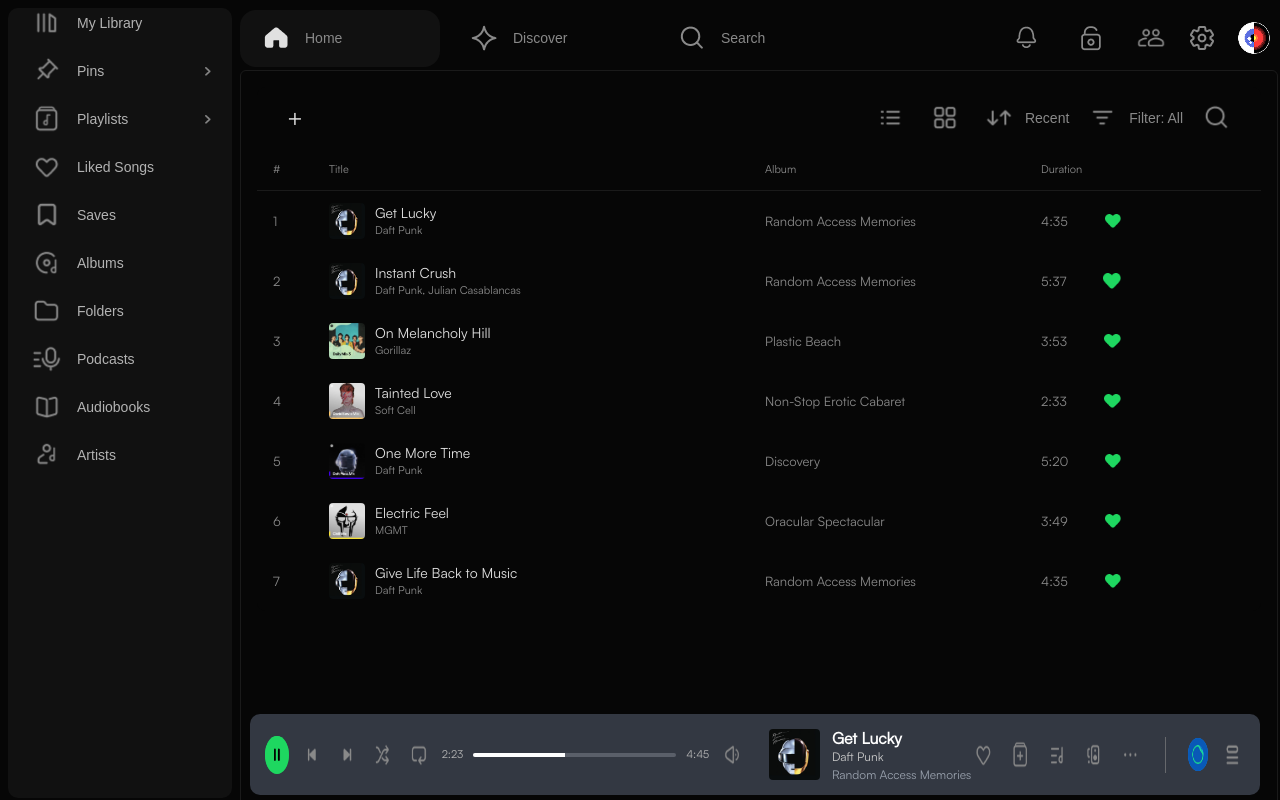
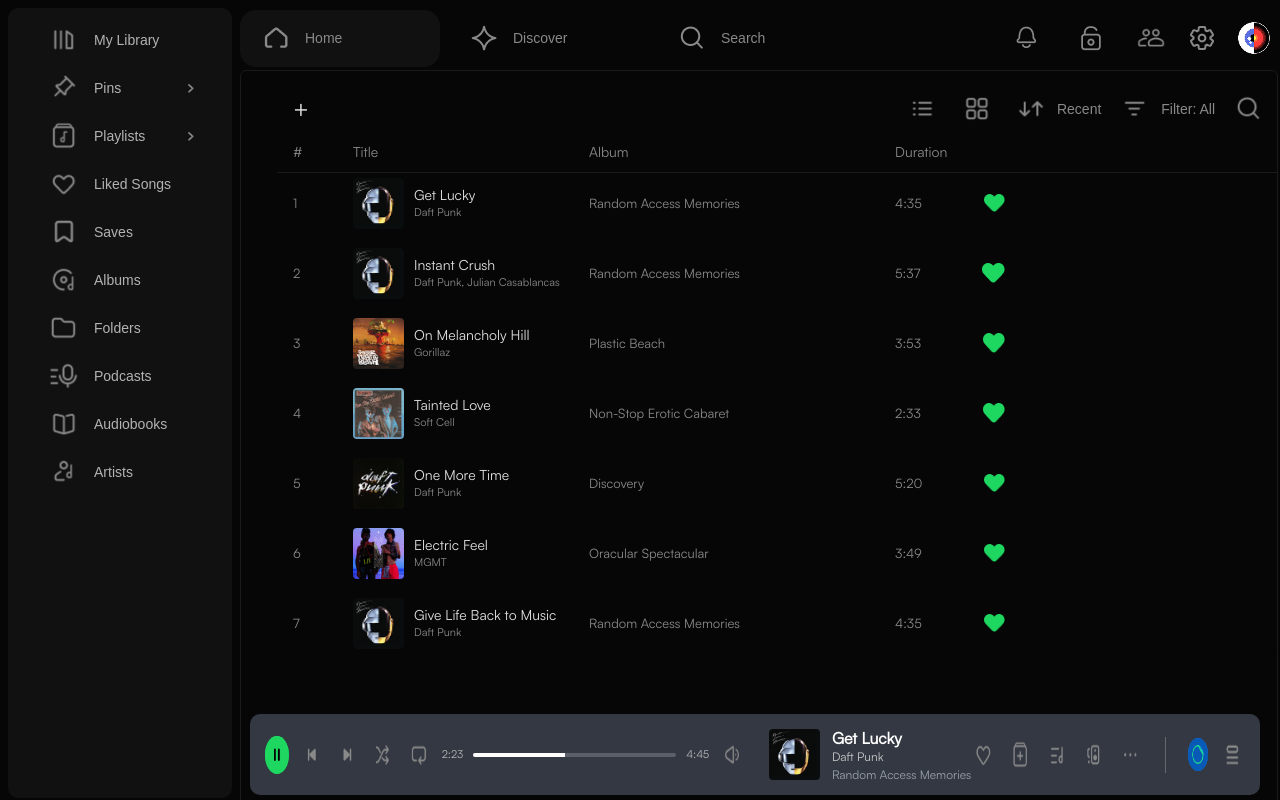
Before and after one commit to Pirvela/10x-Markup-exam---spotify, a plain HTML site: page liked-songs.html in a window 1280 px wide. Drawn offline with Linux system fonts and the light colour scheme.

Commit message:
Fixed liked-songs and sidebar
Fixed liked-songs and sidebar

```diff
--- a/liked-songs.html
+++ b/liked-songs.html
@@ -6,14 +6,14 @@
     <title>Liked Songs</title>
     <link rel="stylesheet" href="./css/main.css" />
   </head>
-  <body class="liked-page">
+  <body class="inner-page">
     <div class="page-wrapper">
       <!-- SIDEBAR -->
       <aside class="sidebar">
         <nav class="sidebar-nav">
           <ul class="sidebar-list">
             <li class="sidebar-item">
-              <a href="#">
+              <a href="library.html">
                 <img
                   class="sidebar-icon"
                   src="./assets/icons/Library.png"
@@ -125,7 +125,7 @@
       <header class="site-header">
         <nav class="header-content">
           <a href="index.html" class="nav-items">
-            <img src="./assets/icons/home.png" alt="Home icon" />
+            <img src="./assets/icons/home-gray.png" alt="Home icon" />
             <span>Home</span>
           </a>
           <a href="#" class="nav-items">
@@ -338,7 +338,7 @@
 
                 <div class="liked-songs__track">
                   <img
-                    src="./assets/images/dailymix3.png"
+                    src="./assets/images/melancholy.png"
                     alt="On Melancholy Hill cover"
                     class="liked-songs__cover"
                   />
@@ -363,7 +363,7 @@
 
                 <div class="liked-songs__track">
                   <img
-                    src="./assets/images/bowievol2.png"
+                    src="./assets/images/taintedlove.png"
                     alt="Tainted Love cover"
                     class="liked-songs__cover"
                   />
@@ -388,7 +388,7 @@
 
                 <div class="liked-songs__track">
                   <img
-                    src="./assets/images/daftp.png"
+                    src="./assets/images/onemore.png"
                     alt="One More Time cover"
                     class="liked-songs__cover"
                   />
@@ -413,7 +413,7 @@
 
                 <div class="liked-songs__track">
                   <img
-                    src="./assets/images/mfdoom.png"
+                    src="./assets/images/electriclove.png"
                     alt="Electric Feel cover"
                     class="liked-songs__cover"
                   />
--- a/scss/layout/_liked-songs.scss
+++ b/scss/layout/_liked-songs.scss
@@ -12,8 +12,9 @@
 
 .liked-songs {
   width: 100%;
-  max-width: 1438px;
-  margin: 0 auto;
+  max-width: 1700px;
+  margin-left: 20px;
+  margin-right: auto;
   background-color: $color-bg-primary;
   border: none;
   border-radius: $radius-md;
@@ -25,8 +26,8 @@
 
   &__topbar {
     @include flex-row(space-between, center);
-    min-height: 62px;
-    padding: 0 24px;
+    min-height: 44px;
+    padding: 0 12px 0 12px;
     border-bottom: none;
   }
 
@@ -47,6 +48,7 @@
     line-height: 1;
     cursor: pointer;
     border-radius: $radius-sm;
+    margin-left: -2px;
 
     &:hover {
       background-color: $color-bg-highlight;
@@ -91,24 +93,27 @@
 
   &__head {
     display: grid;
-    grid-template-columns: 40px 420px 260px 110px 50px;
+    grid-template-columns: 44px 220px 290px 110px;
     align-items: center;
     column-gap: 16px;
     min-height: 42px;
     padding: 0 16px;
     border-bottom: 1px solid $color-border;
     color: $color-text-secondary;
-    font-size: $font-size-xs;
+    font-size: $font-size-base;
     font-weight: $font-weight-medium;
   }
 
   &__body {
-    width: 100%;
+  width: 100%;
+  display: flex;
+  flex-direction: column;
+  gap: 10px;
   }
 
   &__row {
     display: grid;
-    grid-template-columns: 40px 420px 260px 80px 40px;
+    grid-template-columns: 44px 220px 290px 110px;
     align-items: center;
     column-gap: 16px;
     min-height: 60px;
@@ -138,8 +143,8 @@
   }
 
   &__cover {
-    width: 36px;
-    height: 36px;
+    width: 51px;
+    height: 51px;
     object-fit: cover;
     border-radius: $radius-sm;
     flex-shrink: 0;
@@ -192,7 +197,7 @@
     border: 0;
     background: transparent;
     cursor: pointer;
-    margin-left: 25px;
+    margin-left: 50px;
     padding: 0;
     @include flex-row(center, center);
 
@@ -234,9 +239,12 @@
     }
 
     &__row {
-      grid-template-columns: 28px minmax(0, 1fr) 70px 36px;
-      column-gap: $spacing-sm;
-      padding: 0 $spacing-sm;
+    display: grid;
+    grid-template-columns: 44px minmax(260px, 2fr) minmax(180px, 1.4fr) 110px;
+    align-items: center;
+    gap: $spacing-md;
+    min-height: 80px;
+    padding: 32px $spacing-md;
     }
 
     &__album-name {
--- a/scss/layout/_sidebar.scss
+++ b/scss/layout/_sidebar.scss
@@ -13,6 +13,7 @@
 .sidebar {
   transform-origin: top left;
   margin-top: 8px;
+  margin-bottom: 8px;
 }
 
 .main-content {
@@ -94,9 +95,10 @@
   color: #fff;
 }
 
-.liked-page .sidebar {
+.inner-page .sidebar {
   background-color: #111111 !important;
   border-radius: 10px;
-   margin: 8px 8px 8px 8px;
-   padding: 7px;
+  // border-radius: 10px;
+  margin: 8px 8px 8px 8px;
+  //  padding: 7px;
 }
```
Also changed, not shown: library.html (+2 -2 lines), search.html (+2 -2 lines), assets/images/electriclove.png (added), assets/images/melancholy.png (added), assets/images/onemore.png (added), assets/images/taintedlove.png (added), css/main.css, 1 other file.
